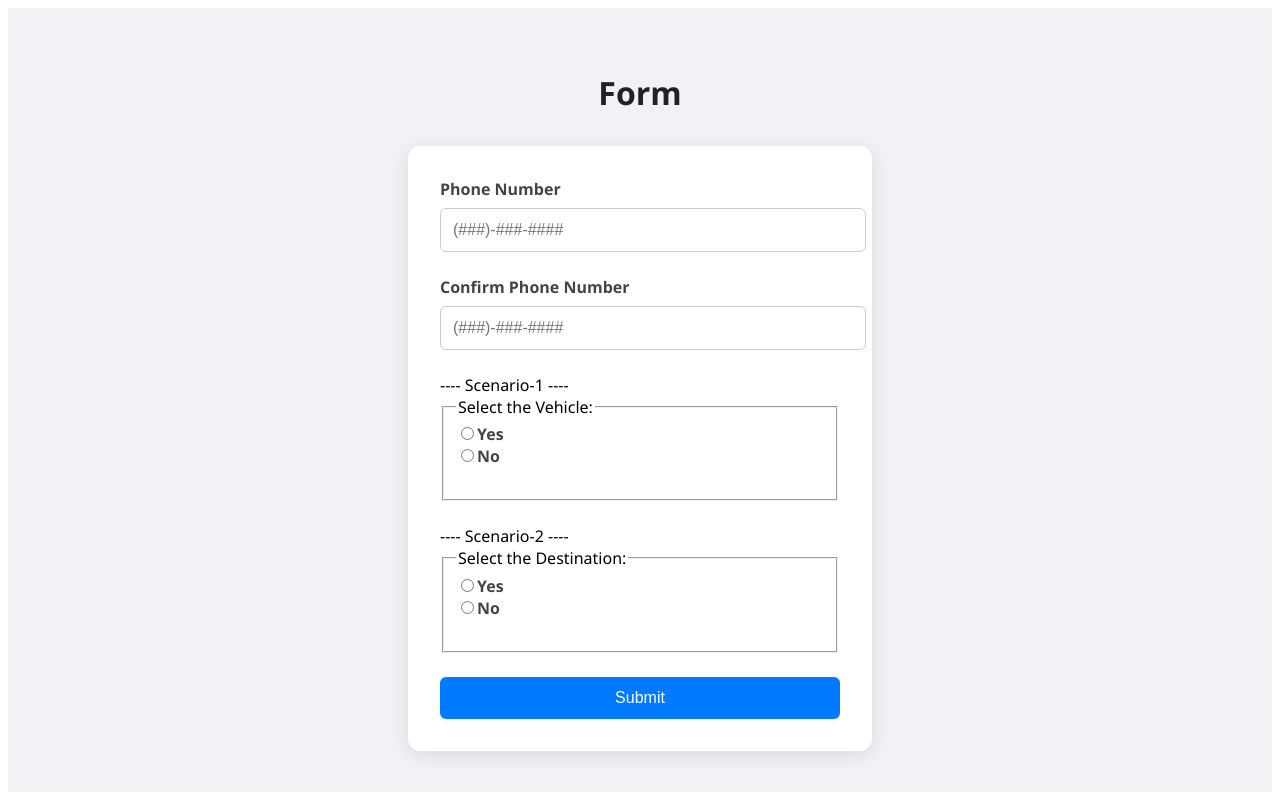
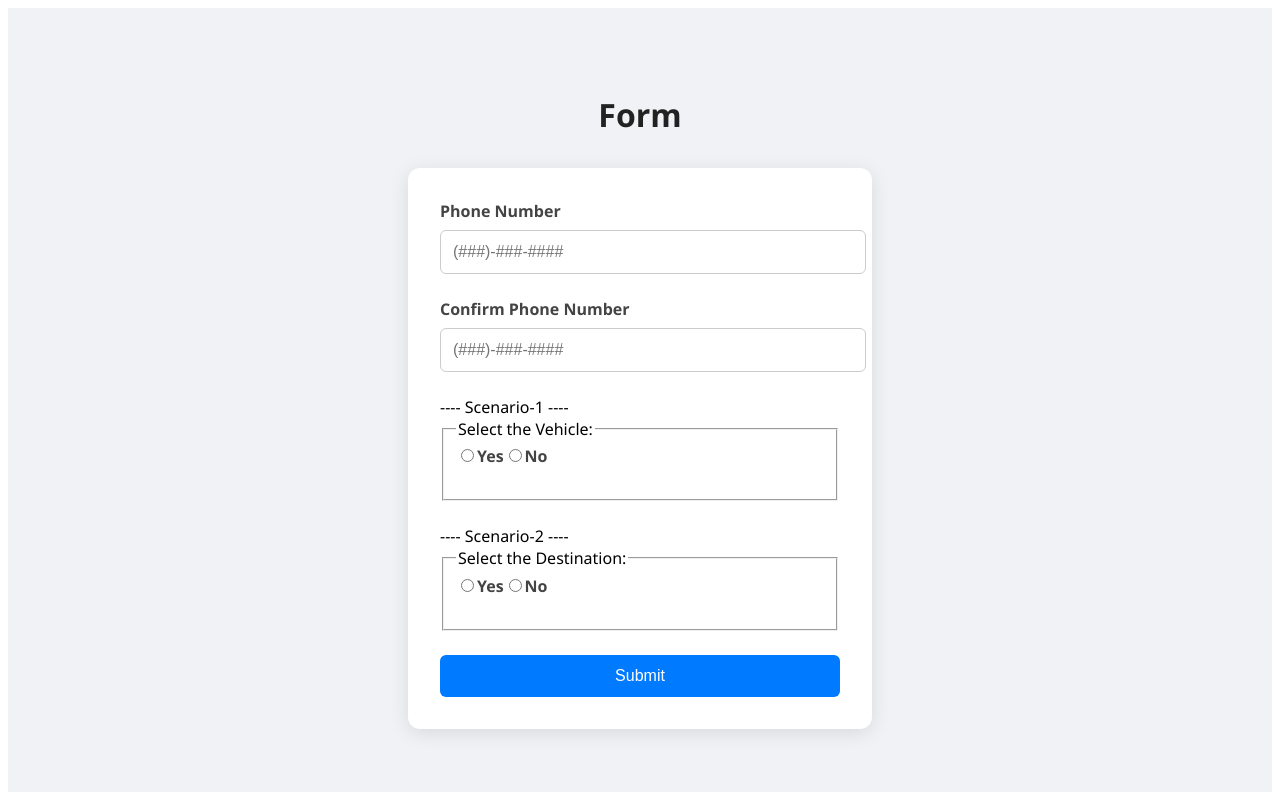
Before and after one commit to nadeemasgar/Task, a React (Vite) app: page / in a window 1280 px wide. Built offline with nearby package versions, Linux system fonts and the light colour scheme.

Commit message:
feat: code refactored

```diff
--- a/src/App.css
+++ b/src/App.css
@@ -35,7 +35,7 @@ label {
   color: #444;
 }
 
-input[type="tel"] {
+input[type="text"] {
   padding: 0.75rem;
   border: 1px solid #ccc;
   border-radius: 6px;
@@ -44,7 +44,7 @@ input[type="tel"] {
   transition: border-color 0.2s, box-shadow 0.2s;
 }
 
-input[type="tel"]:focus {
+input[type="text"]:focus {
   border-color: #007bff;
   box-shadow: 0 0 0 3px rgba(0, 123, 255, 0.1);
   outline: none;
--- a/src/App.tsx
+++ b/src/App.tsx
@@ -1,6 +1,9 @@
 import { useState, useEffect } from "react";
 import { useForm } from "react-hook-form";
 import { DevTool } from "@hookform/devtools";
+import FormInput from "./components/FormInput";
+import RadioGroup from "./components/RadioGroup";
+import CheckBoxGroup from "./components/CheckBox";
 import "./App.css";
 
 type FormValue = {
@@ -14,7 +17,7 @@ type FormValue = {
 
 const App = () => {
   const [successMessage, setSuccessMessage] = useState<string>("");
-  const { register, control, handleSubmit, watch, formState, reset } =
+  const { register, control, setValue, handleSubmit, watch, formState, reset } =
     useForm<FormValue>({
       defaultValues: {
         destination: ["Bali", "Switzerland"],
@@ -25,19 +28,37 @@ const App = () => {
 
   const { errors } = formState;
 
-  useEffect(() => {
-    if (errors.phone) {
-      document.getElementById("phone-error")?.focus();
-    }
-
-    if (errors.confirmPhone) {
-      document.getElementById("confirm-error")?.focus();
-    }
-  }, [errors]);
-
   const phone = watch("phone");
   const userChoice1 = watch("confirmChoice1");
   const userChoice2 = watch("confirmChoice2");
+
+  const formatPhone = (value: string) => {
+    const digits = value.replace(/\D/g, "").slice(0, 10);
+    const parts: string[] = [];
+    if (digits.length > 0) parts.push("(" + digits.slice(0, 3));
+    if (digits.length >= 3) parts.push(")-" + digits.slice(3, 6));
+    if (digits.length >= 6) parts.push("-" + digits.slice(6, 10));
+    return parts.join("");
+  };
+
+  const handlePhoneChange = (e: React.ChangeEvent<HTMLInputElement>) => {
+    const formatted = formatPhone(e.target.value);
+    console.log(formatted, typeof formatted);
+    setValue("phone", formatted, {
+      shouldValidate: true,
+      shouldDirty: true,
+      shouldTouch: true,
+    });
+  };
+
+  const handleConfirmChange = (e: React.ChangeEvent<HTMLInputElement>) => {
+    const formatted = formatPhone(e.target.value);
+    setValue("confirmPhone", formatted, {
+      shouldValidate: true,
+      shouldDirty: true,
+      shouldTouch: true,
+    });
+  };
 
   const validateStartDigit = (value: string) => {
     // Remove all non-digit characters from the string value
@@ -61,14 +82,13 @@ const App = () => {
       <h1 tabIndex={0}>Form</h1>
       <form onSubmit={handleSubmit(onSubmit)}>
         <div className="form-group">
-          <label htmlFor="phone">Phone Number</label>
-          <input
+          <FormInput
+            label="Phone Number"
             id="phone"
-            type="tel"
+            type="text"
             placeholder="(###)-###-####"
-            aria-invalid={errors.phone ? "true" : "false"}
-            aria-describedby={errors.phone ? "phone-error" : undefined}
-            {...register("phone", {
+            error={errors.phone}
+            registration={register("phone", {
               required: "Phone number is required",
               validate: validateStartDigit,
               pattern: {
@@ -77,28 +97,18 @@ const App = () => {
                   "Invalid format. Please follow the format (###)-###-####",
               },
             })}
+            onChangeFn={handlePhoneChange}
           />
-          {errors.phone && (
-            <p
-              role="alert"
-              tabIndex={-1}
-              className="error-message"
-              id="phone-error"
-            >
-              {errors.phone.message}
-            </p>
-          )}
         </div>
 
         <div className="form-group">
-          <label htmlFor="confirmPhone">Confirm Phone Number</label>
-          <input
-            type="tel"
+          <FormInput
+            label="Confirm Phone Number"
             id="confirmPhone"
+            type="text"
             placeholder="(###)-###-####"
-            aria-invalid={errors.confirmPhone ? "true" : "false"}
-            aria-describedby={errors.confirmPhone ? "confirm-error" : undefined}
-            {...register("confirmPhone", {
+            error={errors.confirmPhone}
+            registration={register("confirmPhone", {
               required: "Please confirm your phone number",
               validate: (value) => {
                 const digits = value.replace(/\D/g, "");
@@ -117,121 +127,51 @@ const App = () => {
                   "Invalid format. Please follow the format (###)-###-####",
               },
             })}
+            onChangeFn={handleConfirmChange}
           />
-          {errors.confirmPhone && (
-            <p
-              tabIndex={-1}
-              role="alert"
-              className="error-message"
-              id="confirm-error"
-            >
-              {errors.confirmPhone.message}
-            </p>
-          )}
         </div>
 
         <div className="form-group">
           <div>---- Scenario-1 ----</div>
           <fieldset
             aria-describedby={
-              errors.confirmChoice1 ? "confirm-choice1" : undefined
+              errors.confirmChoice1 ? "confirmChoice1-error" : undefined
             }
           >
             <legend>Select the Vehicle:</legend>
 
-            <div>
-              <input
-                type="radio"
-                id="Yes1"
-                aria-invalid={errors.confirmChoice1 ? "true" : "false"}
-                value="Yes1"
-                {...register("confirmChoice1", {
+            <RadioGroup
+              radioName="confirmChoice1"
+              radioOptions={[
+                { id: "Yes1", label: "Yes", value: "Yes1" },
+                { id: "No1", label: "No", value: "No1" },
+              ]}
+              error={errors.confirmChoice1}
+              registeration={register("confirmChoice1", {
                 required: "Please select a choice",
               })}
             />
-              <label htmlFor="Yes1">Yes</label> <br />
-              <input
-                type="radio"
-                id="No1"
-                aria-invalid={errors.confirmChoice1 ? "true" : "false"}
-                value="No1"
-                {...register("confirmChoice1", {
-                  required: "Please select a choice",
-                })}
-              />
-              <label htmlFor="No1">No</label>
-            </div>
 
-            {errors.confirmChoice1 && (
-              <p
-                role="alert"
-                tabIndex={-1}
-                className="error-message"
-                id="confirm-choice1"
-              >
-                Please select any one option
-              </p>
-            )}
             <br />
             {userChoice1 === "Yes1" && (
               <fieldset
                 aria-describedby={errors.vehicle ? "vehicle-error" : undefined}
               >
                 <legend>Select at least one vehicle</legend>
-                <input
-                  type="checkbox"
-                  id="vehicle1"
-                  aria-invalid={errors.vehicle ? "true" : "false"}
-                  value="Bike"
-                  {...register("vehicle", {
+                <CheckBoxGroup
+                  checkboxName="vehicle"
+                  checkBoxOptions={[
+                    { id: "vehicle1", label: "I have a bike", value: "Bike" },
+                    { id: "vehicle2", label: "I have a car", value: "Car" },
+                    { id: "vehicle3", label: "I have a plane", value: "Plane" },
+                    { id: "vehicle4", label: "I have a boat", value: "Boat" },
+                  ]}
+                  error={errors.vehicle}
+                  registeration={register("vehicle", {
                     validate: (value) =>
                       value?.length > 0 || "Please select at least on vehicle",
                   })}
                 />
-                <label htmlFor="vehicle1">I have a bike</label> <br />
-                <input
-                  type="checkbox"
-                  id="vehicle2"
-                  aria-invalid={errors.vehicle ? "true" : "false"}
-                  value="Car"
-                  {...register("vehicle", {
-                    validate: (value) =>
-                      value?.length > 0 || "Please select at least on vehicle",
-                  })}
-                />
-                <label htmlFor="vehicle2">I have a car</label> <br />
-                <input
-                  type="checkbox"
-                  id="vehicle3"
-                  aria-invalid={errors.vehicle ? "true" : "false"}
-                  value="Plane"
-                  {...register("vehicle", {
-                    validate: (value) =>
-                      value?.length > 0 || "Please select at least on vehicle",
-                  })}
-                />
-                <label htmlFor="vehicle3">I have a plane</label> <br />
-                <input
-                  type="checkbox"
-                  id="vehicle4"
-                  aria-invalid={errors.vehicle ? "true" : "false"}
-                  value="Boat"
-                  {...register("vehicle", {
-                    validate: (value) =>
-                      value?.length > 0 || "Please select at least on vehicle",
-                  })}
-                />
-                <label htmlFor="vehicle4">I have a boat</label>
-                {errors.vehicle && (
-                  <p
-                    role="alert"
-                    tabIndex={-1}
-                    className="error-message"
-                    id="vehicle-error"
-                  >
-                    Please select any one checkbox
-                  </p>
-                )}
               </fieldset>
             )}
           </fieldset>
@@ -239,79 +179,43 @@ const App = () => {
 
         <div className="form-group">
           <div>---- Scenario-2 ----</div>
-          <fieldset>
-            <legend
+          <fieldset
             aria-describedby={
-                errors.confirmChoice2 ? "confirm-choice2" : undefined
+              errors.confirmChoice2 ? "confirmChoice2-error" : undefined
             }
           >
-              Select the Destination:
-            </legend>
+            <legend>Select the Destination:</legend>
 
-            <div>
-              <input
-                type="radio"
-                id="Yes2"
-                aria-invalid={errors.confirmChoice2 ? "true" : "false"}
-                value="Yes2"
-                {...register("confirmChoice2", {
+            <RadioGroup
+              radioName="confirmChoice1"
+              radioOptions={[
+                { id: "Yes2", label: "Yes", value: "Yes2" },
+                { id: "No2", label: "No", value: "No2" },
+              ]}
+              error={errors.confirmChoice2}
+              registeration={register("confirmChoice2", {
                 required: "Please select a choice",
               })}
             />
-              <label htmlFor="Yes2">Yes</label> <br />
-              <input
-                type="radio"
-                id="No2"
-                aria-invalid={errors.confirmChoice2 ? "true" : "false"}
-                value="No2"
-                {...register("confirmChoice2", {
-                  required: "Please select a choice",
-                })}
-              />
-              <label htmlFor="No2">No</label>
-            </div>
-            {errors.confirmChoice2 && (
-              <p
-                role="alert"
-                tabIndex={-1}
-                className="error-message"
-                id="confirm-choice2"
-              >
-                Please select any one option
-              </p>
-            )}
 
             <br />
             {userChoice2 === "Yes2" && (
               <fieldset>
-                <input
-                  type="checkbox"
-                  id="Bali"
-                  value="Bali"
-                  {...register("destination")}
+                <CheckBoxGroup
+                  checkboxName="destination"
+                  checkBoxOptions={[
+                    { id: "Bali", label: "Bali", value: "Bali" },
+                    {
+                      id: "Switzerland",
+                      label: "Switzerland",
+                      value: "Switzerland",
+                    },
+                    { id: "Italy", label: "Italy", value: "Italy" },
+                    { id: "Paris", label: "Paris", value: "Paris" },
+                  ]}
+                  error={errors.destination}
+                  registeration={register("destination")}
                 />
-                <label htmlFor="Bali">Bali</label> <br />
-                <input
-                  type="checkbox"
-                  id="Switzerland"
-                  value="Switzerland"
-                  {...register("destination")}
-                />
-                <label htmlFor="Switzerland">Switzerland</label> <br />
-                <input
-                  type="checkbox"
-                  id="Italy"
-                  value="Italy"
-                  {...register("destination")}
-                />
-                <label htmlFor="Italy">Italy</label> <br />
-                <input
-                  type="checkbox"
-                  id="Paris"
-                  value="Paris"
-                  {...register("destination")}
-                />
-                <label htmlFor="Paris">Paris</label>
               </fieldset>
             )}
           </fieldset>
--- /dev/null
+++ b/src/components/CheckBox/index.tsx
@@ -0,0 +1,49 @@
+import React from "react";
+import type { FieldError, Merge, UseFormRegisterReturn } from "react-hook-form";
+
+interface Option {
+  id: string;
+  label: string;
+  value: string;
+}
+
+interface CheckBoxProps {
+  checkboxName: string;
+  checkBoxOptions: Option[];
+  error?: Merge<FieldError, (FieldError | undefined)[]>;
+  registeration: UseFormRegisterReturn;
+}
+
+const CheckBoxGroup: React.FC<CheckBoxProps> = ({
+  checkboxName,
+  checkBoxOptions,
+  error,
+  registeration,
+}) => (
+  <>
+    {checkBoxOptions.map((opt) => (
+      <div>
+        <input
+          type="checkbox"
+          id={opt.id}
+          value={opt.value}
+          {...registeration}
+          aria-invalid={error ? "true" : "false"}
+        />
+        <label htmlFor={opt.id}>{opt.label}</label> <br />
+      </div>
+    ))}
+    {error && (
+      <p
+        role="alert"
+        tabIndex={-1}
+        className="error-message"
+        id={`${checkboxName}-error`}
+      >
+        {error.message}
+      </p>
+    )}
+  </>
+);
+
+export default CheckBoxGroup;
--- /dev/null
+++ b/src/components/FormInput/index.tsx
@@ -0,0 +1,47 @@
+import React from "react";
+import type { FieldError, UseFormRegisterReturn } from "react-hook-form";
+
+interface FormInputProps {
+  label: string;
+  id: string;
+  type?: string;
+  placeholder: string;
+  error?: FieldError;
+  onChangeFn: (e: React.ChangeEvent<HTMLInputElement>) => void;
+  registration: UseFormRegisterReturn;
+}
+
+const FormInput: React.FC<FormInputProps> = ({
+  label,
+  id,
+  type = "text",
+  placeholder,
+  error,
+  registration,
+  onChangeFn,
+}) => (
+  <>
+    <label htmlFor={id}>{label}</label>
+    <input
+      id={id}
+      type={type}
+      placeholder={placeholder}
+      aria-invalid={error ? "true" : "false"}
+      aria-describedby={error ? `${id}-error` : undefined}
+      {...registration}
+      onChange={onChangeFn}
+    />
+    {error && (
+      <p
+        role="alert"
+        tabIndex={-1}
+        className="error-message"
+        id={`${id}-error`}
+      >
+        {error.message}
+      </p>
+    )}
+  </>
+);
+
+export default FormInput;
--- /dev/null
+++ b/src/components/RadioGroup/index.tsx
@@ -0,0 +1,52 @@
+import React from "react";
+import type { FieldError, UseFormRegisterReturn } from "react-hook-form";
+import FormInput from "../FormInput";
+
+interface Option {
+  id: string;
+  label: string;
+  value: string;
+}
+
+interface RadioInputProps {
+  radioName: string;
+  radioOptions: Option[];
+  error?: FieldError;
+  registeration: UseFormRegisterReturn;
+}
+
+const RadioGroup: React.FC<RadioInputProps> = ({
+  radioName,
+  radioOptions,
+  error,
+  registeration,
+}) => {
+  return (
+    <div>
+      {radioOptions.map((opt) => (
+        <>
+          <input
+            type="radio"
+            id={opt.id}
+            value={opt.value}
+            {...registeration}
+            aria-invalid={error ? "true" : "false"}
+          />
+          <label htmlFor={opt.id}>{opt.label}</label>
+        </>
+      ))}
+      {error && (
+        <p
+          role="alert"
+          tabIndex={-1}
+          className="error-message"
+          id={`${radioName}-error`}
+        >
+          {error.message}
+        </p>
+      )}
+    </div>
+  );
+};
+
+export default RadioGroup;
```
Lines whose indentation alone changed are shown as unchanged.
